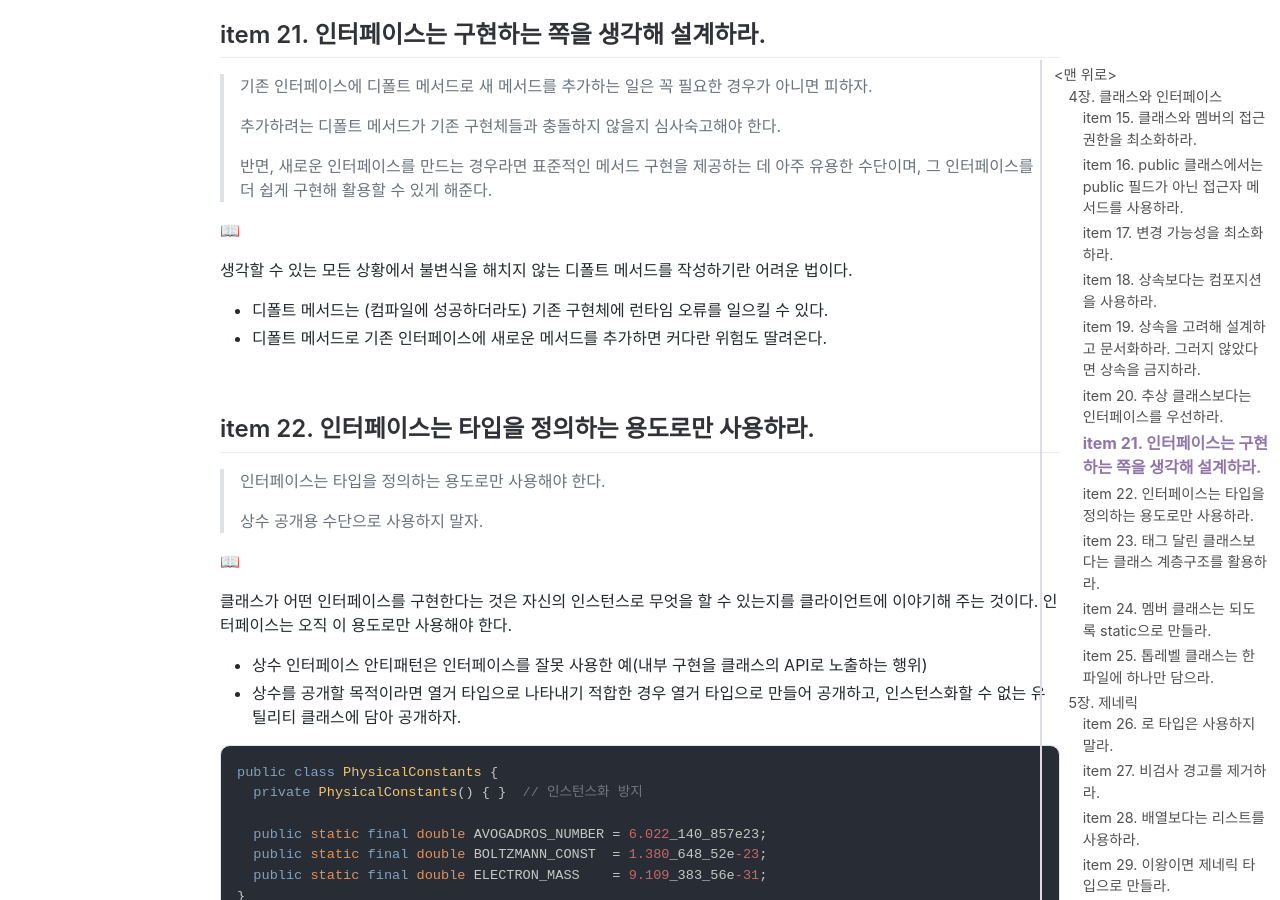
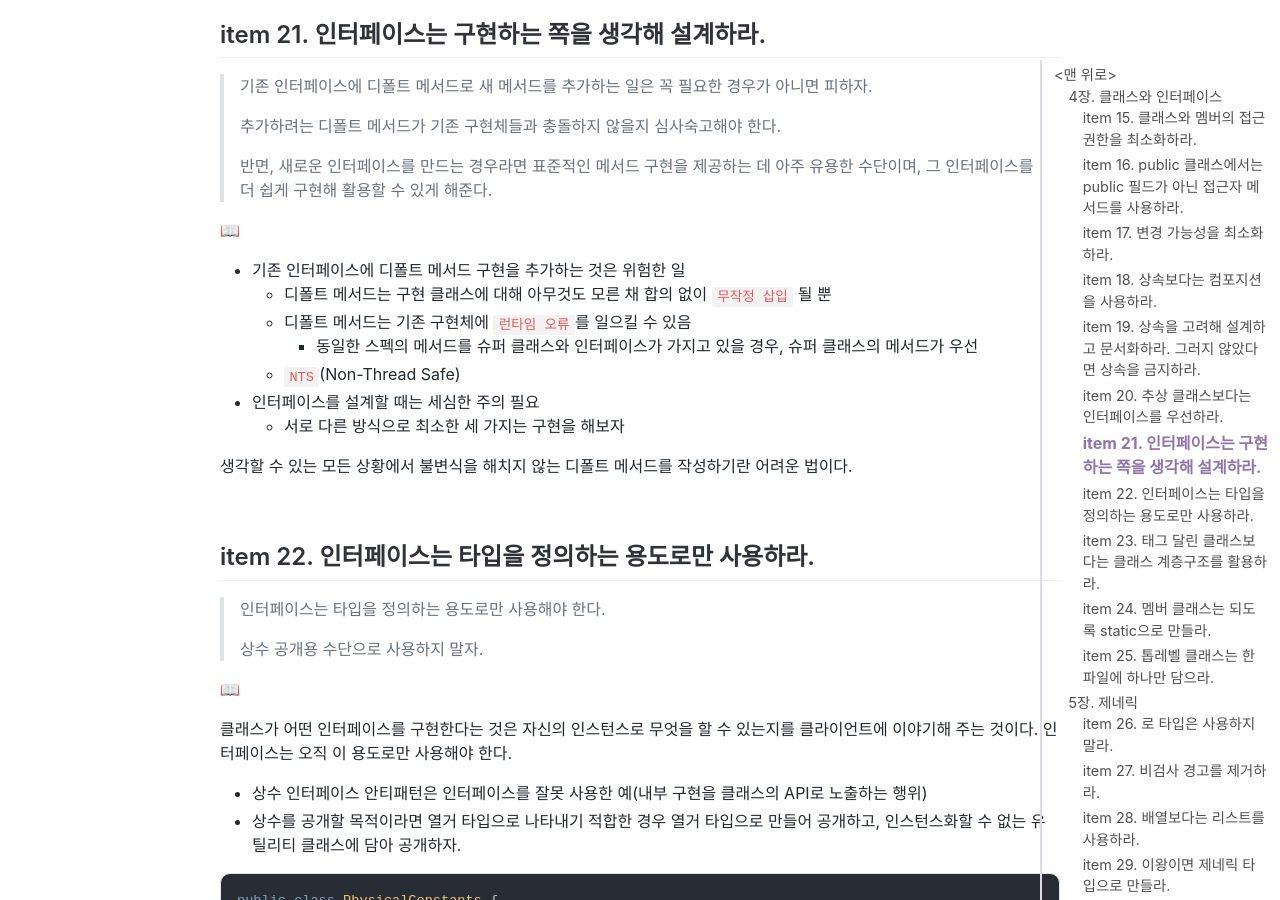
Before and after one commit to jihunparkme/jihunparkme.github.io, a Jekyll site: the page built from _posts/2023-04-22-Effective-Java-Class-Interface-Generics.md, in a window 1280 px wide and 900 px high, scrolled down 8682 px. Built offline with Jekyll 4.4.1, drawn with Linux system fonts in a browser that asks for light colours; nearby versions of some CDN libraries; comment, search, counter and statistics services are not loaded.

Commit message:
[Effective Java] item 21. 인터페이스는 구현하는 쪽을 생각해 설계하라.

```diff
--- a/_posts/2023-04-22-Effective-Java-Class-Interface-Generics.md
+++ b/_posts/2023-04-22-Effective-Java-Class-Interface-Generics.md
@@ -365,10 +365,15 @@ public Complex minus(Complex c) {
 
 📖
 
+- 기존 인터페이스에 디폴트 메서드 구현을 추가하는 것은 위험한 일
+  - 디폴트 메서드는 구현 클래스에 대해 아무것도 모른 채 합의 없이 `무작정 삽입` 될 뿐
+  - 디폴트 메서드는 기존 구현체에 `런타임 오류`를 일으킬 수 있음
+    - 동일한 스펙의 메서드를 슈퍼 클래스와 인터페이스가 가지고 있을 경우, 슈퍼 클래스의 메서드가 우선
+  - `NTS`(Non-Thread Safe)
+- 인터페이스를 설계할 때는 세심한 주의 필요
+  - 서로 다른 방식으로 최소한 세 가지는 구현을 해보자
+
 생각할 수 있는 모든 상황에서 불변식을 해치지 않는 디폴트 메서드를 작성하기란 어려운 법이다.
-
-- 디폴트 메서드는 (컴파일에 성공하더라도) 기존 구현체에 런타임 오류를 일으킬 수 있다.
-- 디폴트 메서드로 기존 인터페이스에 새로운 메서드를 추가하면 커다란 위험도 딸려온다.
 
 <br>
 
```
